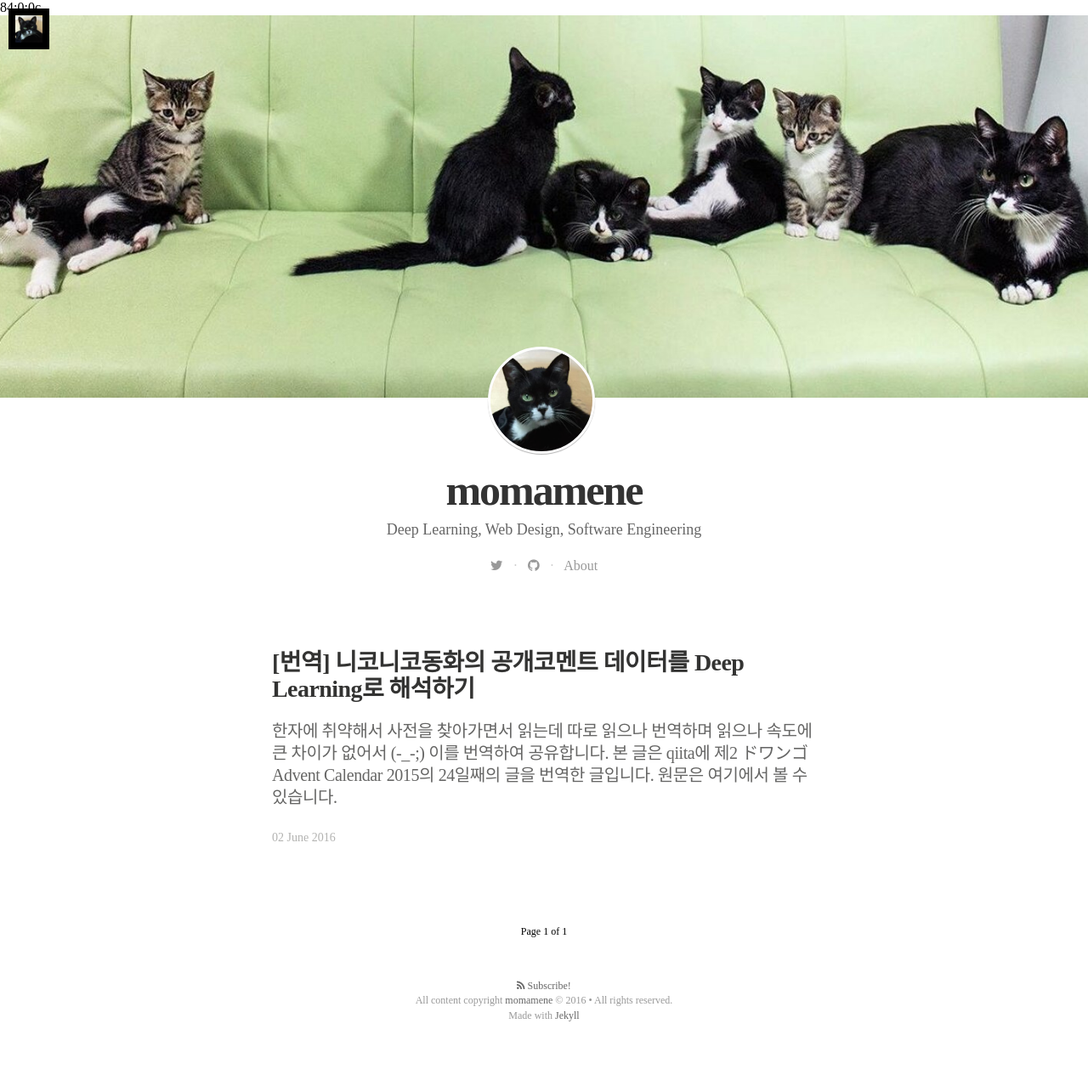
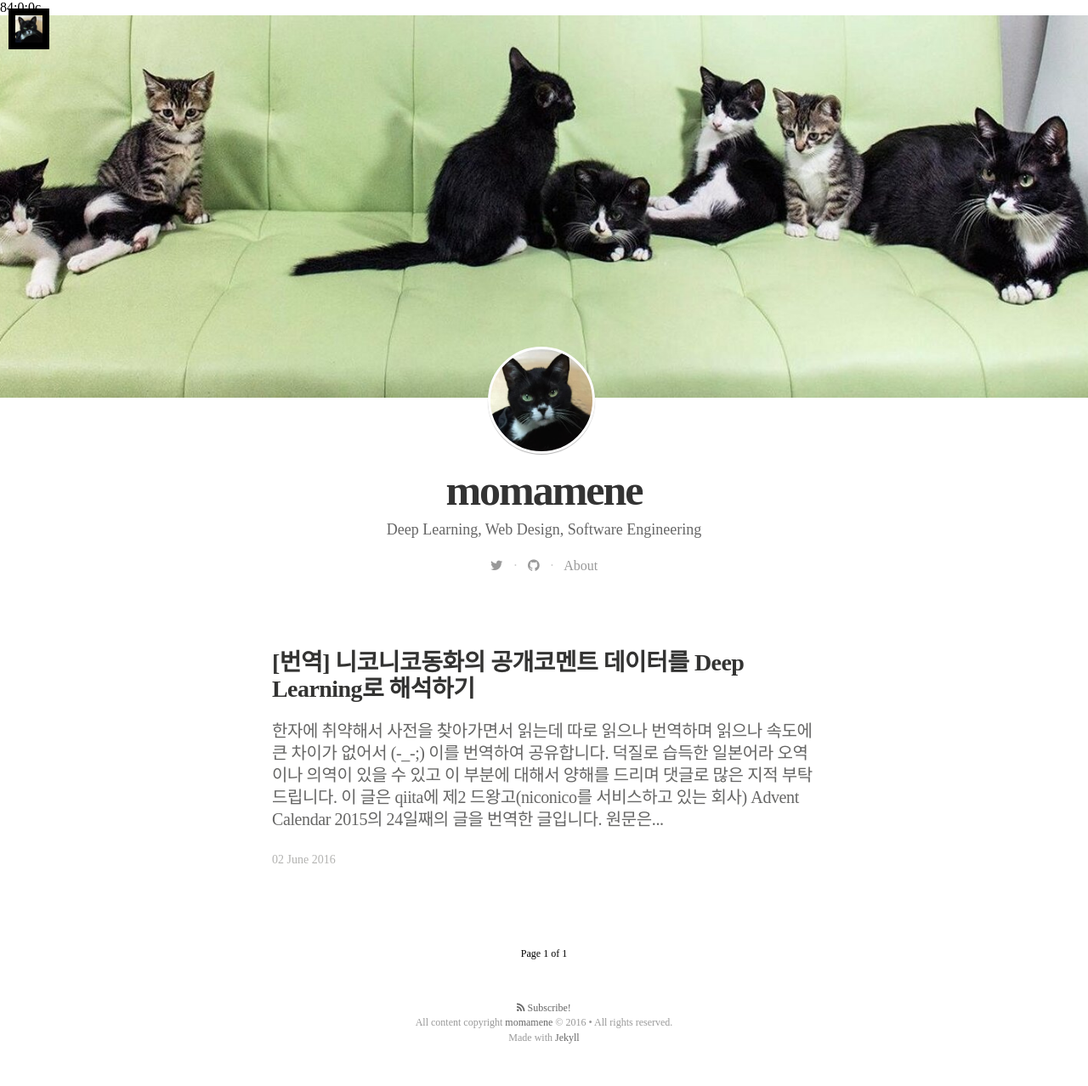
Before and after one commit to momamene/momamene.github.io, a Jekyll site: the page built from index.html, in a window 1280 px wide. Shown: the whole page at 85% size. Built offline with Jekyll 4.4.1, drawn with Linux system fonts in a browser that asks for light colours; nearby versions of some CDN libraries; some web fonts are replaced; the list of posts is cut into pages by our own code; before the commit the page ends 1252 px from its top, so only the background shows below that; part of the change alters nothing that is shown.

Commit message:
Update First article

```diff
--- a/_posts/2016-06-02-niconico-nlp.md
+++ b/_posts/2016-06-02-niconico-nlp.md
@@ -3,20 +3,25 @@ published: true
 title: '[번역] 니코니코동화의 공개코멘트 데이터를 Deep Learning로 해석하기'
 layout: post
 ---
-한자에 취약해서 사전을 찾아가면서 읽는데 따로 읽으나 번역하며 읽으나 속도에 큰 차이가 없어서 (-_-;) 이를 번역하여 공유합니다.
-본 글은 qiita에 제2 ドワンゴ Advent Calendar 2015의 24일째의 글을 번역한 글입니다. 원문은 [여기](http://qiita.com/ixixi/items/a3d56b2db6e09249a519)에서 볼 수 있습니다.
+한자에 취약해서 사전을 찾아가면서 읽는데 따로 읽으나 번역하며 읽으나 속도에 큰 차이가 없어서 (-_-;) 이를 번역하여 공유합니다. 덕질로 습득한 일본어라 오역이나 의역이 있을 수 있고 이 부분에 대해서 양해를 드리며 댓글로 많은 지적 부탁드립니다.
+이 글은 qiita에 제2 드왕고(niconico를 서비스하고 있는 회사) Advent Calendar 2015의 24일째의 글을 번역한 글입니다. 원문은 [여기](http://qiita.com/ixixi/items/a3d56b2db6e09249a519)에서 볼 수 있습니다.
+좋은 글을 번역할 수 있게 허락해 주신 [@ixixi](https://twitter.com/ixixi)님에게도 감사의 말씀을 전합니다.
+
+개인적으로도 자연어 처리를 공부하고 있는 입장이라 댓글이나 SNS으로 같이 교류할 수 있으면 좋겠습니다.
 
 # nico-opendata
 
 niconico의 학술목적용 데이터 사이트 <https://nico-opendata.jp> 가 최근 오픈했습니다.
 
 이전에도 국립 정보학 연구소에서 니코니코동화 코멘트 데이터나 대백과 사전 데이터가 공개되어 있지만 nico-opendata에는 니코니코 이미지의 일러스트 데이터의 약 40만장의 일러스트와 메타데이터가 연구자들에게 제공되어 있습니다.
-이번에는 어디에서나 습득가능한 니코니코동화 코멘트 데이터을 이용하여 Deep Learning에 따른 코멘트 해석한 사례를 소개합니다.
+이번에는 어디에서나 습득가능한 니코니코동화 코멘트 데이터을 이용하여 Deep Learning에 따른 코멘트를 분석한 사례를 소개합니다.
 
 # 초자연언어
 
 니코니코의 코멘트 데이터에 한정하지 않는, twitter의 tweet 등, Web 에서 사용하는 대화는 굉장히 자유로운 표현이 행해지고 있으며, 이러한 것이 문자의 해석을 방해하는 과제가 되어 있습니다.
 통상의 문장과 비교하여, 예를들어, 다음의 표현은, 의미의 해석이 어렵습니다.
+
+(다음 링크가 코멘트를 이해하는데 도움이 될 것 같습니다. : <http://blog.naver.com/bound_mst/150119467078>)
 
 * 절규 표현 :「こなああああああゆきいいいいいい 」「きたああああ 」「SUGEEEEEEE」
 * 얼굴글자 :「(´・ω・`)ｼｮﾎﾞｰﾝ 」「(ﾟ∀ﾟ)ﾗｳﾞｨ!! 」「人生じんせいｵﾜﾀ＼(^o^)／ 」「囧*」
@@ -31,27 +36,27 @@ niconico의 학술목적용 데이터 사이트 <https://nico-opendata.jp> 가
 * 글 끝에 의미를 추가함 :「なんで・・・(泣* 」「美味おいしい(白目しろめ）」
 * 장식 :「こ れ は 酷ひど い(スペース区切くぎり) 」「＼中村屋なかむらや!／」
 
-사전 베이스의 처리는 기본적으로 문장 안의 단어를 전부 사전에 있는 (이 외에는 전부 미지어로 간주함)것으로 하는게 전제되어 있기 때문에 위와 같은 코멘트는 원래 글자를 적절히 분해하는 것이 어렵다고 알려져 있습니다.
+사전(Dictionary) 기반의 처리는 기본적으로 문장 안의 단어를 전부 사전에 있는 (이 외에는 전부 미지어로 간주함)것으로 하는게 전제되어 있기 때문에 위와 같은 코멘트는 원래 글자를 적절히 분해하는 것이 어렵다고 알려져 있습니다.
 특히 특수기호 표현이나 장식표현을 바르게 인식하여 다루는 것은 무척 어려운 일이며 정규화에도 한계가 있습니다.
-사전에 의지하지 않는 방법으로는 N-gram(어떤 문장 중, N개의 단어로 구성된 문자열의 조합이 어떤 정도로 출현하는가를 확률적으로 분석하는 언어 모델)이 있지만 미지어와는 관계없이, 가령 스페이스(공백) 단락 장식은 전혀 다른 성질이 되어버려 인간이 다루는 것과 같은 문법구조를 인식하여 구문를 해석한 뒤, 거기서부터 의미를 파악하는 방법과는 멀리 떨어져있습니다.
+사전에 의지하지 않는 방법으로는 N-gram(어떤 문장 중, N개의 단어로 구성된 문자열의 조합이 어떤 정도로 출현하는가를 확률적으로 분석하는 언어 모델)이 있지만 예를 들어 스페이스(공백) 단락 장식이 포함된 코멘트에 대해 N-gram을 수행할 경우 전혀 다른 성질이 되어버립니다. 즉, 인간이 다루는 것과 같은 문법구조를 인식하여 구문를 해석한 뒤, 거기서부터 의미를 파악하는 방법과는 멀리 떨어져있습니다.
 
 # LSTM을 이용한 코멘트 해석
 
 이와같은 붕괴된 글에 대하여, 어떤 방법으로 학습하는 것이 좋을까요?
 문자 전체에서 거시적 특징이 아닌, 서두에서부터 문자단위를 읽어가며, 계열정보를 사용하는 모델에서 코멘트의 의미를 파악하게 하고 싶다고 생각합니다.
-이를 위하여, LSTM이라고 불리는, 계열정보를 학습가능한 모델을 사용하여 학습을 실행합니다.
-LSTM에 대해서는「알려줘 LSTM ～ 최신 동향과 함께」의 기사가 굉장히 상세하게 되어 있으므로 이를 추천합니다.
+이를 위하여 LSTM이라고 불리는 계열정보를 학습가능한 모델을 사용하여 학습을 실행합니다.
+LSTM에 대해서는「[알려줘 LSTM ～ 최신 동향과 함께](http://qiita.com/t_Signull/items/21b82be280b46f467d1b)」의 기사가 굉장히 상세하게 되어 있으므로 이를 추천합니다.
 
 ## 태스크1 : 코멘트 다음 문자 예측
 
-코멘트의 의미가 해석되어 있다면, 중간부터 잘린 코멘트가 주어졌을 때, 그 이후 이어지는 문자를 어떤 정도 예측할 수 있을것입니다.
+코멘트의 의미가 해석되어 있다면 중간부터 잘린 코멘트가 주어졌을 때 그 이후 이어지는 문자를 어떤 정도 예측할 수 있을것입니다.
 이것이 실제로 될 것인가 실험해 봅시다.
 즉,「처음부터 n글자까지 주어졌을 때, n+1글자를 예측하는」것이 테스크입니다.
 사전은 일절 쓰지 않습니다. 캐릭터(글자) 베이스로 진행합니다.
 
 ### 데이터셋
 
-국립정보학연구소의 정보학연구 데이터 리포지토리에서 공개되어 있는 코멘트를 이용합니다.
+[국립정보학연구소의 정보학연구 데이터 리포지토리](http://www.nii.ac.jp/dsc/idr/nico/nico.html)에서 공개되어 있는 코멘트를 이용합니다.
 
 ### 사전작업
 
@@ -59,7 +64,7 @@ LSTM에 대해서는「알려줘 LSTM ～ 최신 동향과 함께」의 기사
 
 1. 각 동영상의 최후의 10코멘트를 추출
 2. 그 안에서, 500만 코멘트를 랜덤 샘플링
-3. 코멘트를 NFKC 정규화하여 끝의 동일 문자 반복을 2글자까지 뭉친다. (「테라와로스 wwwwww」→「테라와로스 ww」)
+3. 코멘트를 NFKC 정규화하여 끝의 동일 문자 반복을 2글자로 줄인다. (「테라와로스 wwwwww」→「테라와로스 ww」)
 4. 해당 코멘트에 나타나는 문자를 카운트하여 상위 5000문자를 어휘로 사용함
 5. 상위 5000문자 이외의 문자를 합친 코멘트는 무시(거의 없음)
 
@@ -82,9 +87,6 @@ GPU 머신으로 수 일동안 돌려서 다음과 같은 결과가 있었습니
 다음 글자의 예측이 가능하다는 것은 이것을 이용하여 미완성의 코멘트가 주어졌을 때 이후의 코멘트를 만드는 것이 가능할 것입니다.
 
 실제로 해 보았습니다.
-
-실제로 해 보았습니다.
-
 
 |인력|자동생성|
 |----|----------|
@@ -145,23 +147,22 @@ GPU 머신으로 수 일동안 돌려서 다음과 같은 결과가 있었습니
 「ww」와 같은 코멘트의 카테고리를 식별하는 것은 인간도 상당한 난이도의 작업입니다.
 상당히 숙련된 인간이라도 힘껏 20%정도만 정답 수 없는 작업이 아닌가 싶습니다. (필자는 15%정도의 정답율이었습니다.)
 
-
 ### 어프로치
 
-태스크1의 다음 문자 예측을 실행하였던 모델은 그대로는 카테고리 예측으로는 사용하지 못하지만 내부는 문법구조나 어휘의 학습이 되어있다고 생각하여 이것을 이용하는 것은 가치가 있어 보입니다. 그것을 위하여 이하의 4개의 패턴의 실험을 진행해 보았습니다.
+태스크1에서 다음 문자 예측을 위해 생성한 모델은 그대로는 카테고리 예측으로는 사용하지 못하지만 내부는 문법구조나 어휘의 학습이 되어있을 것입니다. 그렇다면 이것을 이용하여 이 모델을 카테고리 예측에도 사용할 수 있을 것이라 생각하였습니다. 실제로 그러한지 이를 검증하기 위하여 이하의 4개의 패턴의 실험을 진행해 보았습니다.
 
 1. 태스크 1의 다음 문자 예측 모델과 같은 구조로 처음부터 학습하는 패턴
 2. 다음 문자 예측 학습 후 모델의 출력층만 달고 학습하는 패턴
 3. 다음 문자 예측 모델에 층을 추가한 구조로 처음부터 학습하는 패턴
-4. 다음 문자 예측 학습 후 모델에 층을 추가하고 학습한 패턴
+4. 다음 문자 예측 학습 후 모델에 Layer를 추가하고 학습한 패턴
 
 ### 결과
-몇가지를 실험해 보았으나 결과는「다음 문자 예측 학습 후 모델에 층을 추가하고 학습한 패턴」이 가장 정확도가 높고 18%정도의 정답률이 나오게 되었습니다.
+몇가지를 실험해 보았으나 결과는「다음 문자 예측 학습 후 모델에 Layer를 추가하고 학습한 패턴」이 가장 정확도가 높고 18%정도의 정답률이 나오게 되었습니다.
 
 ![](https://qiita-image-store.s3.amazonaws.com/0/8954/3a578c95-cda9-a7de-3b73-32ff44c4af70.png)
 
 
-### 가시화
+### 시각화
 
 출력층에서 나온 출력(30차원)을 t-SNE로 가시화 해 보면 이하와 같이 나타납니다.
 각 코멘트의 삭이 그 코멘트가 달린 동영상의 카테고리입니다.
@@ -176,7 +177,7 @@ GPU 머신으로 수 일동안 돌려서 다음과 같은 결과가 있었습니
 
 「요리」계 코멘트
 
-![](https://qiita-image-store.s3.amazonaws.com/0/8954/b9087044-8339-d946-b8be-024324f1195c.png)
+![](https://qiita-image-store.s3.amazonaws.com/0/8954/c7dedc27-e064-e5e0-6a1c-4444b28e5b4a.png)
 
 「스포츠」계 코멘트
 
@@ -195,22 +196,22 @@ GPU 머신으로 수 일동안 돌려서 다음과 같은 결과가 있었습니
 
 ## 유사 코멘트 제안
 
-위에서 학습한 코멘트 카테고리 식별기는 출력층의 하나 전의 층을 제거하면 (카테고리 식별이 필요한)코멘트의 의미를 표현하는 특징(Feature)이 되는 것으로도 해석할 수 있습니다.
+위에서 학습한 코멘트 카테고리 식별기는 출력층의 하나 전의 Layer를 제거하면 (카테고리 식별이 필요한)코멘트의 의미를 표현하는 특징(Feature)이 되는 것으로도 해석할 수 있습니다.
 그렇다는 것은 근방 탐색을 실행하는 것으로 의미적으로 유사한 코멘트를 찾는 것이 가능하고 코멘트와 코멘트 사이의 의미적인 거리도 정의할수 있을 것 같습니다.
 
 ### 아키텍처
 
 ![](https://qiita-image-store.s3.amazonaws.com/0/8954/e22291c5-8ba8-af91-62e4-8f4848794ad4.png)
 
-이 구조는 간단한 어플리케이션으로 하는 것도 가능하고 [Jubatus](http://jubat.us/ja/)라는 온리인 분류기를 사용하면 코멘트의 특징량을 ID를 붙여 던져져 LSH나 minhash와 같은 근사 최근 주변 탐색으로 격납된 코멘트 안 특징량이 가까운 코멘트를 습득할 수 있습니다. [Jubarecommender](http://jubat.us/ja/api_recommender.html)를 사용했습니다.
+이 구조는 간단히 어플리케이션으로 할 수 있고 [Jubatus](http://jubat.us/ja/)라는 온라인 분류기를 사용하면 코멘트의 특징량(Feature)을 ID를 붙여 던져 주면 LSH나 minhash와 같은 근사 최근 주변 탐색으로 넣어 둔 코멘트 중 특징량이 가까운 코멘트를 얻을 수 있습니다. [Jubarecommender](http://jubat.us/ja/api_recommender.html)를 사용했습니다.
 
 ![](https://qiita-image-store.s3.amazonaws.com/0/8954/e22291c5-8ba8-af91-62e4-8f4848794ad4.png)
 
-이번에는 사전에 일괄로 니코니코 데이터세트의 코멘트 데이터의 특징량을 Jubatus에 저장하겠습니다. 이번에는 하진 않지만 이 작업으로 Jubatus도 온라인으로 후보를 추가할 수 있고 Chainer도 온라인으로 추가로 학습할 수 있기 때문에 실시간 학습이라는 면에서 재미있을지도 모릅니다. (학습률 조정을 어떻게 할지에 대한 과제는 있을 것 같습니다만)
+이번에는 사전에 일괄로 니코니코 데이터세트의 코멘트 데이터의 특징량을 Jubatus에 저장하겠습니다. 이번에는 하진 않지만 이 작업으로 Jubatus도 실시간으로 후보를 추가할 수 있고 Chainer도 온라인으로 추가로 학습할 수 있기 때문에 실시간 학습이라는 면에서 재미있을지도 모릅니다. (학습률 조정을 어떻게 할지에 대한 과제는 있을 것 같습니다만)
 
 ### 코멘트 제안 예시
 
-위의 하얀 직접 입력한 폼이 인력 코멘트, 아래의 「근방 투고」가 유사한 코멘트 입니다.
+위의 하얀 직접 입력한 폼이 인력 코멘트, 아래의 「近傍投稿」가 유사한 코멘트 입니다.
 
 ![](https://qiita-image-store.s3.amazonaws.com/0/8954/f514d561-322a-03bb-55a8-b201267c4b0c.jpeg)
 
@@ -218,15 +219,15 @@ GPU 머신으로 수 일동안 돌려서 다음과 같은 결과가 있었습니
 
 ![](https://qiita-image-store.s3.amazonaws.com/0/8954/6ef62f13-ecc8-68ff-83ad-3441594be433.jpeg)
 
-「お疲つかれ様さま」과 「乙おつ」가 동일한 특징을 가진 것을 알 수 있습니다.
+「お疲つかれ様さま(수고하셨습니다)」과 「乙おつ」가 동일한 특징을 가진 것을 알 수 있습니다.
 
 ![](https://qiita-image-store.s3.amazonaws.com/0/8954/2a3d4c77-c331-0eb4-7b99-779dcf47e5ea.jpeg)
 
-「どうしてこうなった」≒「!?」
+「どうしてこうなった(어쩌다 이렇게 됐지)」≒「!?」
 
 ![](https://qiita-image-store.s3.amazonaws.com/0/8954/df937bb4-67e3-0bb0-ca24-b85028819e6b.jpeg)
 
-「勉強になるなぁ」≒「ほぅ」「へ〜」「fmfm」
+「勉強になるなぁ(공부가 되는군)」≒「ほぅ」「へ〜」「fmfm」
 
 ## 니코니코의 코멘트 해석 요약
 
@@ -250,7 +251,7 @@ LSTM의 케릭터 데이스의 접근은 사전을 일절 사용하지 않고
 
 ## 동영상 안 코멘트 위치에서 코멘트 특징 학습
 
-이 국소성으로 부터 코멘트의 의미를 학습하는 것을 생각할 수 있습니다. 「의미적 거리가 그대로 특징량 사이의 거리가 되는 특징량」을 출력하는 네트워크를 목표로 하고 있습니다.
+이 국소성으로 부터 코멘트의 의미를 학습하는 것을 생각하였습니다. 「의미적 거리가 그대로 특징량 사이의 거리가 되는 특징량」을 출력하는 네트워크를 목표로 하고 있습니다.
 F(c_1)은 이 네트워크에 코멘트 c_1 을 넣었을 때의 k 차원 벡터(코멘트는 의미를 표현한 특징량)을 표현한 것입니다.
 2개의 코멘트(c_1, c_2)가 있을 때, 이 의미의 가까운 정도가 특징량 벡터의 거리 distance(F(c_1), F(c_2)) 로 표현된다면 이 특징량 공간은 근방 탐색 등에서 유용한 특징량이 추출될 수 있다고 생각합니다.
 출력되는 특징량으로서는, 이하의 성질을 기대합니다.
@@ -258,7 +259,7 @@ F(c_1)은 이 네트워크에 코멘트 c_1 을 넣었을 때의 k 차원 벡터
 1. c_1과 c_2가 동일한 time window 안의 코멘트에 있다면(한 화면에 코멘트가 같이 나오는 것을 의미하는 것 같습니다.) 의미적으로 동일한 코멘트이기 때문에 코멘트 특징량 사이의 거리는 가까이 되고 싶습니다.
 2. c_1과 c_2가 동일한 영상에서 time window 밖의 코멘트에 있다면 코멘트 특징량 사이 거리는 어느정도 (α 이상) 떨어져 있게 하고 싶습니다.
 3. c_1과 c_2가 다른 동영상의 코멘트라면 코멘트 특징량 사이 거리는 어느정도(β이상) 떨어져 있고 싶습니다.
-4. 0<α<β
+4. 0 < α < β
 
 이것을 순수하게 loss function 으로 구현하면 다음과 같습니다.
 
@@ -266,23 +267,23 @@ F(c_1)은 이 네트워크에 코멘트 c_1 을 넣었을 때의 k 차원 벡터
 2. c_1과 c_2가 같은 영상이지만 c_1의 영상 안 위치 주변에 c_2가 없다면 `max(α-(F(c_1),F(c_2),0)`가 loss.
 3. c_1과 c_2가 다른 영상이라면 max(β-(F(c_1),F(c_2),0)가 loss.
 
-loss function은 chainer v1.5부터 추가된 [contrasive loss](http://chainer.readthedocs.org/en/stable/reference/functions.html?highlight=contrastive#chainer.functions.contrastive)가 사용할 수 있을 것 같은데 이것을 적용할 수 있을 것 같습니다.(이 Function을 사용하지 않아도 Variable로 공통의 처리는 사용할 수 있지만)
+loss function으로는 chainer v1.5부터 추가된 [contrasive loss](http://chainer.readthedocs.org/en/stable/reference/functions.html?highlight=contrastive#chainer.functions.contrastive)를 사용할 수 있을 것 같습니다.(이 Function을 사용하지 않아도 Variable로 공통의 처리는 사용할 수 있지만)
 이 방법으로 실험 결과가 나오면 다시 어딘가에서 기사를 쓰려고 합니다.
 
 ## [덤] contrative loss와 상대적 관계의 학습에 대하여(일반적인 이야기)
 
-contrastive loss는 y_n이 1(동일한 클래스)이라면 벡터강의 거리가 loss가 되며 0(다른 클래스)라면 지정한 margin보다 가까웠던 만큼의 거리가 loss(margin 이상 떨어진다면 loss가 0)입니다. 즉, 「동일한 클래스라면 가능한 만큼 뭉치고 다른 클래스라면 margin 이상 떨어진다 」처럼 최적화 됩니다.
+contrastive loss는 y_n이 1(동일한 클래스)이라면 벡터간의 거리가 loss가 되며 0(다른 클래스)라면 지정한 margin보다 가까웠던 만큼의 거리가 loss(margin 이상 떨어진다면 loss가 0)입니다. 즉, 「동일한 클래스라면 가능한 만큼 뭉치고 다른 클래스라면 margin 이상 떨어진다 」의 방식으로 최적화 됩니다.
 이 loss function은 다음과 같이 되어 있습니다.
 
 <DIV>
 $$ L=\frac{1}{2N}\left(\sum_{n=1})N y_n d_n^2+(1-y_n)\max({\rm margin}-d_n, 0)^2\right) $$
 </DIV>
 
-일반적으로 N클래스 분류의 문제는 출력층을 N차원으로 하여 이것에 [softmax cross entropy](http://chainer.readthedocs.org/en/stable/reference/functions.html#chainer.functions.softmax_cross_entropy)를 적용하여 입력에 대하여 「어느 클래스에 가장 가까운가」를 예측하는 방식으로 학습합니다. 이것은 최초에 클래스의 갯수를 알고 있음을 전제하는 모델입니다.
+일반적으로 N클래스 분류의 문제는 출력층을 N차원으로 하여 이것에 [softmax cross entropy](http://chainer.readthedocs.org/en/stable/reference/functions.html#chainer.functions.softmax_cross_entropy)를 적용하여 입력에 대하여 「어느 클래스에 가장 가까운가」를 예측하는 방식으로 학습합니다. 이것은 처음 클래스의 갯수를 알고 있음을 전제하는 모델입니다.
 상대적 관계의 학습은 클래스의 수는 관계없습니다. 「(이미지A, 이미지B)는 동일한 종류」「(이미지C, 이미지D)는 다른 종류」와 같은 형태의 상대적인 관계의 정보만으로 학습을 진행하기 때문에 최초에 전체의 클래스의 수를 알지 못하는 경우에도 대응할수 있어야 합니다.
 
 그런데 일반적인 N클래스 식별에서 특징을 추출하는 경우 이 N차원의 출력 혹은 이전 Layer의 특징량으로 하는 경우가 많습니다. 예를 들어 이미지 분류에서 잘 사용되는 VGG모델은 출력층 직전은 4096차원의 벡터로 되고 이것을 특징량으로 하는 것이 많은 것 같습니다.
-단지 [4096차원을 t-SNE로 2차원으로 떨어트려 가시화하는 것](http://cs.stanford.edu/people/karpathy/cnnembed/)을 봐도 꽤 깨끗하게 클래스가 떨어져있고 저차원에도 많은 차원의 특징을 표현하는 것이 충분히 가능하다고 느낍니다.
+단지 [4096차원을 t-SNE로 2차원으로 떨어트려 시각화하는 것](http://cs.stanford.edu/people/karpathy/cnnembed/)을 봐도 꽤 깨끗하게 클래스가 떨어져있고 저차원에도 많은 차원의 특징을 표현하는 것이 충분히 가능하다고 느낍니다.
 따라서 특징량을 출력층이 저차원으로 하여 이 공간에도 거리를 학습해 보도록 하겠습니다.
 
 ### 사례 1 : MINST에서의 예
@@ -306,15 +307,15 @@ MNIST와 함께 단골로 사용되는 [CIFAT-10 dataset](https://www.cs.toronto
 
 계층적인 관계도 포함하여 상대적인 정보로부터 좋은 특징 공간을 만들었습니다.
 
-이 방법을 사용하는 경우 단순히 랜덤하게 짝을 모으면 짝의 군의 의 다른 클래스가 되어 버리기 때문에 여기서는 각각 균형있게 학습 데이터의 짝을 만들 필요가 있습니다.
+이 방법을 사용하는 경우 단순히 랜덤하게 짝을 모으면 짝 그룹의 다른 클래스가 되어 버리기 때문에 여기서는 각각 균형있게 학습 데이터의 짝을 만들 필요가 있습니다.
 
 # 마무리하며
 
 크리스마스, 크리스마스, 크리스, 마스.
 
 [Steins;Gate](http://steinsgate.jp/)의 「크리스」가 떠올리는 분도 계시지 않을까요?
-드완고(niconico를 서비스하고 있는 회사)에서는 "크리스"라는 이름의 수십대의 [Titan X](http://www.nvidia.co.jp/object/geforce-gtx-titan-x-jp.html)4장 꽂은 노드들이 있습니다.(안의 2대는 1TB의 메모리)
-드완고에서는 이 크리스의 환경을 코멘트 해석 뿐만아니라 일러스트 해석 등에 사용하고 있습니다.
+드왕고에서는 "크리스"라는 이름의 수십대의 [Titan X](http://www.nvidia.co.jp/object/geforce-gtx-titan-x-jp.html)4장 꽂은 노드들이 있습니다.(안의 2대는 1TB의 메모리)
+드왕고에서는 이 크리스의 환경을 코멘트 해석 뿐만아니라 일러스트 해석 등에 사용하고 있습니다.
 예를들어, <https://nico-opendata.jp/>에 개제하고 있는 [이미지에서 조회 수 ・좋아요 수 예측](https://nico-opendata.jp/ja/casestudy/view_count_prediction/index.html)의 실험은 크리스 위에서 실행된 것입니다.
 코멘트의 해석에 관해서는 올해 Chainer에서 LSTM의 모델의 코멘트 해석 엔진이 niconico의 서비스의 일부에서 실제 도입되고 있습니다.(실제 환경은 Tesla GPU머신입니다.)
 
```
